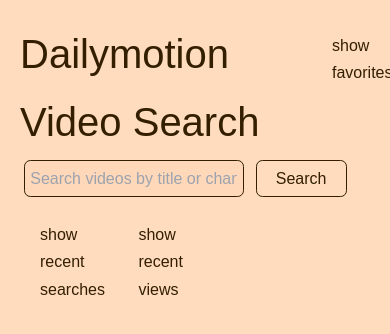
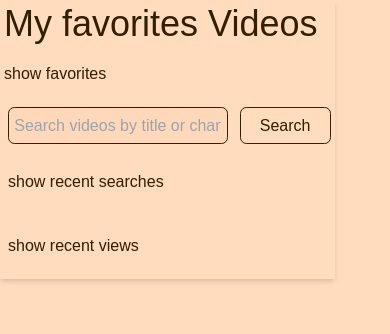
Before and after one commit to newlight77/dailymotion-next-app, a Next.js app: page / in a window 390 px wide. Shown: the top 334 px of the page. Built offline with nearby package versions, Linux system fonts and the light colour scheme.

Commit message:
feature(search video): styling for small media device

```diff
--- a/src/app/page.tsx
+++ b/src/app/page.tsx
@@ -52,19 +52,20 @@ const HomePage: React.FC = () => {
 
             </header>
 
-            <main className='container min-w-400 max-w-2000 p-1'>
+            <main className='container min-w-400 p-1 md:max-w-1800 shadow-md'>
+                <h1 className='title text-4xl'>My favorites Videos</h1>
 
-                <Favorites onSelected={handleSelectFavorite} newFavorite={newToFavortie} />
-
+                <div className="md:absolute md:z-100 right-0 md:p-2 md:m-1 pb-4 pt-4">
+                    <Favorites onSelected={handleSelectFavorite} newFavorite={newToFavortie} />
+                </div>
                 <div className='search'>
-                    <div className='search-bar p-4'>
-                        <h1>Dailymotion Video Search</h1>
+                    <div className='search-bar md:p-4 sm:p-1'>
                         <SearchBar onSearch={handleSearch} newKeywords={newKeywords}/>
-                        <div className='history flex flex-wrap'>
-                            <div className="basis-1/8 w-1/3">
+                        <div className='history md:flex flex-wrap'>
+                            <div className="basis-1/8 md:w-1/3 sm:w-64 pt-4">
                                 <SearchHistory onSelected={handleSelectSearchHistory} onAddToFavorite={handleAddSearchToFavorite} newKeywords={newToHsitory} />
                             </div>
-                            <div className="basis-1/8 w-1/3">
+                            <div className="basis-1/8 md:w-1/3 sm:w-64 pt-4">
                                 <ViewHistory onSelected={handleSelectRecentView} onAddToFavorite={handleAddRecentViewToFavorite} newLastView={newToLastview} />
                             </div>
                         </div>
--- a/src/components/Favorites.tsx
+++ b/src/components/Favorites.tsx
@@ -126,9 +126,9 @@ const Favorites: React.FC<FavoritesProps> = ({ newFavorite, onSelected }) => {
     )
 
     return (
-        <div className='absolute z-100 right-0 p-2 m-1 h-200 w-1/5'>
+        <div className='md:p-2 md:m-1 md:h-200 md:w-1/5'>
             <div>
-                <div className="flex flex-row gap-4 p-4 items-center">
+                <div className="flex flex-row md:gap-4 md:p-4 items-center">
                     <Link href={''} onClick={toggleShowHide}>
                     { show ?
                         <h3>My favorite titles</h3>
--- a/src/components/SearchHsitory.tsx
+++ b/src/components/SearchHsitory.tsx
@@ -54,7 +54,7 @@ const SearchHistory: React.FC<SearchBarProps> = ({ newKeywords, onSelected, onAd
     }
 
     return (
-        <div className="gap-4 p-4">
+        <div className="md:gap-4 md:p-4 sm:p-1 sm:gap-1">
             <div>
                 <div className="flex flex-row p-1 pb-4 items-center">
                     <Link href={''} onClick={toggleShowHide}>
--- a/src/components/VideoList.tsx
+++ b/src/components/VideoList.tsx
@@ -46,7 +46,7 @@ const VideoList: React.FC<VideoListProps> = ({ videos, onSelected }) => {
     }
 
     return (
-        <div className="p-4">
+        <div className="md:p-4">
 
             {
                 videos.length !== 0 ?
@@ -75,23 +75,32 @@ const VideoList: React.FC<VideoListProps> = ({ videos, onSelected }) => {
                     .filter(v => exclusions !== '' ? !v.description.includes(exclusions) : true)
                     .sort((a: MetaVideo, b: MetaVideo)=> b.updated_time - a.updated_time)
                     .map(video => (
-                    <div key={video.id} className="basis-1/3 p-2 m-2 grow hover:border border-gold">
-                        <Link href={`https://www.dailymotion.com/video/${video.id}`} target="_blank" onClick={() => selectVideo(video)}>
-                            <Image src={video.thumbnail_480_url} alt={video.title} width={640} height={640} />
-                            <h5>title: {video.title}</h5>
+                    <div key={video.id} className="basis-1/4 md:p-2 md:m-2 grow md:hover:border border-gold mt-4">
+                        <Link className='videolink w-screen'
+                                href={`https://www.dailymotion.com/video/${video.id}`}
+                                target="_blank"
+                                onClick={() => selectVideo(video)}>
+                            <Image className='video pr-1'
+                                src={video.thumbnail_480_url}
+                                alt={video.title}
+                                width={480}
+                                height={480} />
                         </Link>
-                        <h5>description: {video.description}</h5>
-                        <h5>duration: {displayDuration(video.duration)}</h5>
-                        <h5>channel: {video.channel}</h5>
-                        <h5>language: {video.language}</h5>
-                        {/* <h5>channel name: {video.channelName}</h5> */}
-                        {/* <h5>channel id: {video.channelId}</h5> */}
-                        {/* <h5>channel slug: {video.channelSlug}</h5> */}
-                        {/* <h5>channel description: {video.channelDescription}</h5> */}
-                        <h5>country: {video.country}</h5>
-                        <h5>owner country: {video.ownerCountry}</h5>
-                        {/* <h5>owner language: {video.ownerLanguage}</h5> */}
-                        <h5>updated time: {displayDate(video.updated_time)}</h5>
+                        <h5 className='title font-extrabold text-xl text-wrap'>{video.title}</h5>
+                        <div className='description text-wrap'>{video.description}</div>
+                        <div className='p-0'>duration: {displayDuration(video.duration)}</div>
+                        <div className='p-0'>updated time: {displayDate(video.updated_time)}</div>
+                        <div className='flex flex-wrap items-center'>
+                            <div className='basis-1/2'>channel: {video.channel}</div>
+                            <div className='basis-1/2'>language: {video.language}</div>
+                            {/* <div>channel name: {video.channelName}</div> */}
+                            {/* <div>channel id: {video.channelId}</div> */}
+                            {/* <div>channel slug: {video.channelSlug}</div> */}
+                            {/* <div>channel description: {video.channelDescription}</div> */}
+                            <div className='basis-1/2'>country: {video.country}</div>
+                            <div className='basis-1/2'>owner country: {video.ownerCountry}</div>
+                            {/* <div>owner language: {video.ownerLanguage}</div> */}
+                        </div>
                     </div>
                 ))}
             </div>
--- a/src/components/ViewHistory.tsx
+++ b/src/components/ViewHistory.tsx
@@ -58,7 +58,7 @@ const ViewHistory: React.FC<ViewHistoryProps> = ({ newLastView, onSelected, onAd
     }
 
     return (
-        <div className="gap-4 p-4">
+        <div className="md:gap-4 md:p-4 sm:p-1 sm:gap-1">
             <div>
                 <div className="flex flex-row p-1 pb-4 items-center">
                     <Link href={''} onClick={toggleShowHide}>
```
